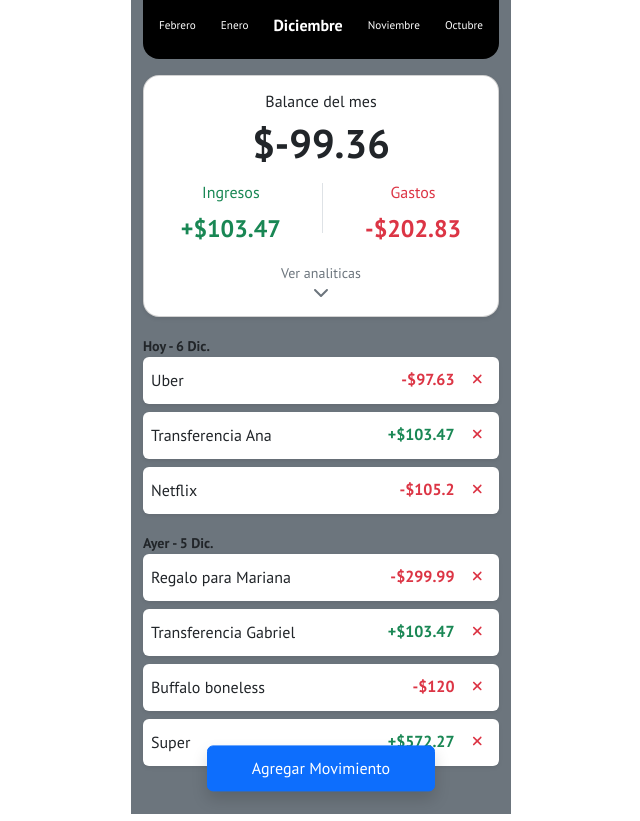
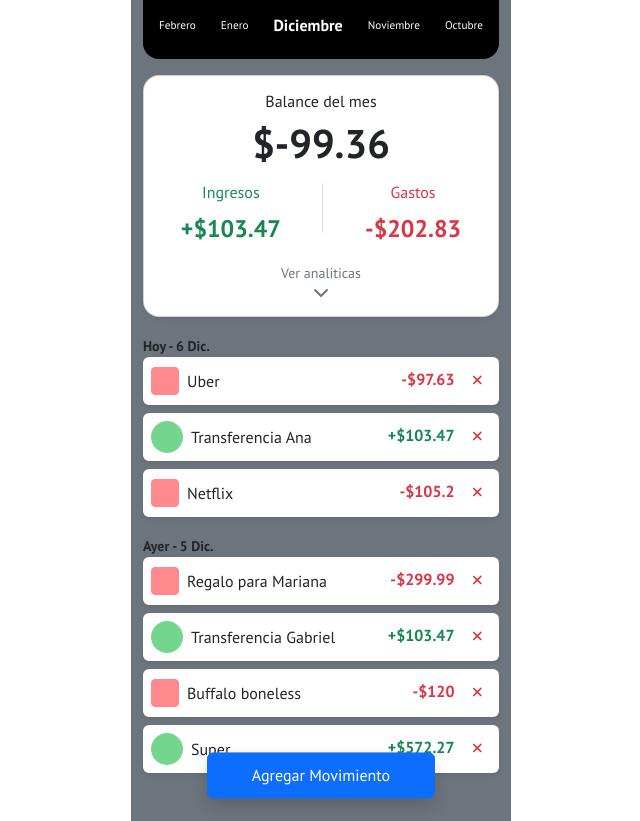
Before and after one commit to ArmandLord/disrupcion-challenge, a React (Vite) app: page / in a window 1280 px wide. Shown: the whole page, without its empty margins (319-959 px from the left). Built offline with nearby package versions, Linux system fonts and the light colour scheme.

Commit message:
imp: add icons in transaction list

```diff
--- a/src/App.tsx
+++ b/src/App.tsx
@@ -8,7 +8,12 @@ import {
 } from "./components";
 import { GlobalProvider } from "./context/GlobalState";
 import { library } from "@fortawesome/fontawesome-svg-core";
-import { faChevronDown, faXmark } from "@fortawesome/free-solid-svg-icons";
+import {
+  faChevronDown,
+  faXmark,
+  faSquare,
+  faCircle,
+} from "@fortawesome/free-solid-svg-icons";
 
 const App = () => {
   return (
@@ -26,5 +31,5 @@ const App = () => {
   );
 };
 
-library.add(faChevronDown, faXmark);
+library.add(faChevronDown, faXmark, faSquare, faCircle);
 export default App;
--- a/src/components/Transaction.tsx
+++ b/src/components/Transaction.tsx
@@ -17,7 +17,17 @@ export const Transaction: FC<Props> = ({ transaction }) => {
 
   return (
     <li className="bg-white p-2 d-flex justify-content-between align-items-center shadow-sm rounded-2 mb-2">
-      <p className="mb-0">{text}</p>
+      <span className="d-flex align-items-center justify-content-between">
+        <FontAwesomeIcon
+          icon={amount > 0 ? "circle" : "square"}
+          style={{
+            color: amount < 0 ? "rgb(255,137,141)" : "rgb(116, 214, 142)",
+            fontSize: "2rem",
+            marginRight: ".5rem",
+          }}
+        />
+        <p className="mb-0">{text}</p>
+      </span>
       <section>
         <span
           className={
```
